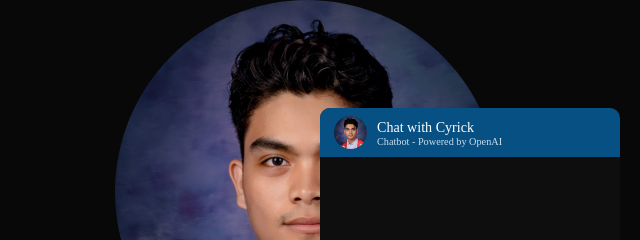
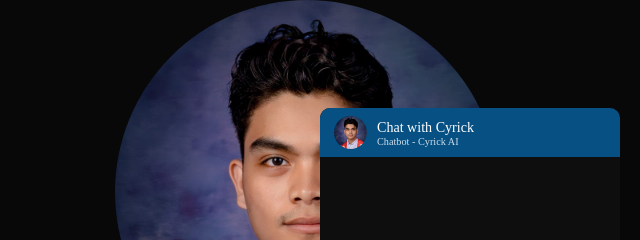
Before and after one commit to cyrick2/portfolio-by-ckt, a website: page index.html in a window 1280 px wide. Both pictures are taken after a click on the button "Chat with Cyrick". Shown: the part 212-452 px from the top of the page, 640-1280 px from the left. Drawn offline with nearby package versions, Linux system fonts and the light colour scheme.

Commit message:
Describe what you changed

```diff
--- a/index.html
+++ b/index.html
@@ -302,7 +302,7 @@
         <img src="Images/Profile Picture.jpg" alt="Cyrick Chatbot" id="chatbot-avatar">
         <div>
           <span id="chatbot-name">Chat with Cyrick</span>
-          <p id="chatbot-text">Chatbot - Powered by OpenAI</p>
+          <p id="chatbot-text">Chatbot - Cyrick AI</p>
         </div>
 
       </div>
```
